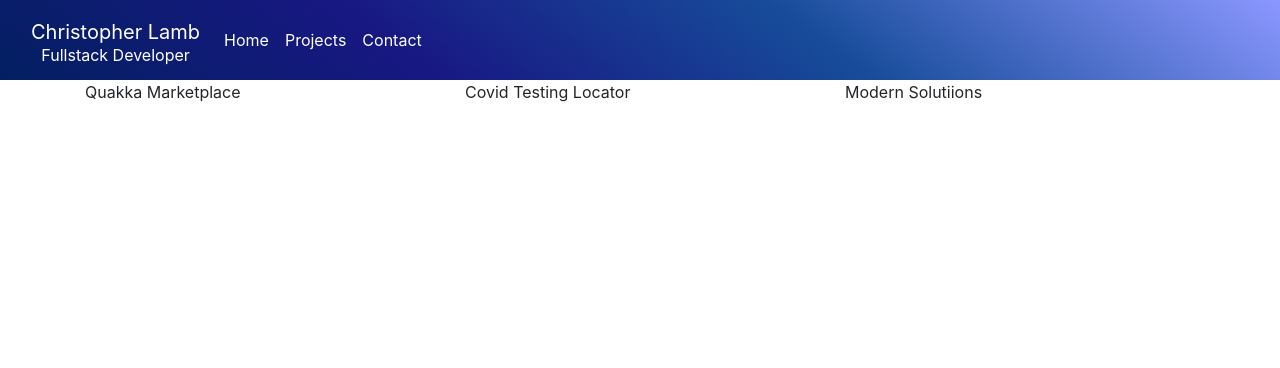
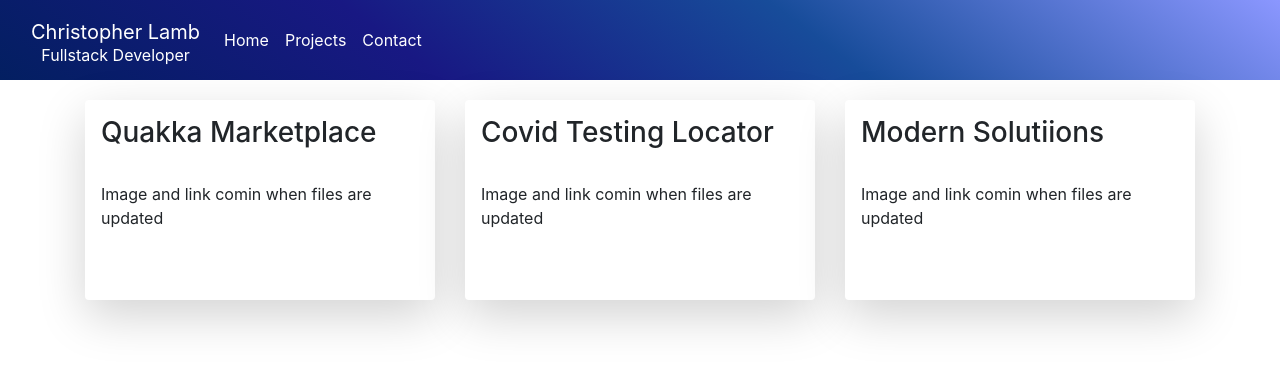
Before and after one commit to Christopher-Lamb/react-portfolio, a React (Create React App) app: page /projects in a window 1280 px wide. Shown: the top 368 px of the page. Built offline with nearby package versions, Linux system fonts and the light colour scheme.

Commit message:
Projects Page Styling

```diff
--- a/src/pages/Projects/index.js
+++ b/src/pages/Projects/index.js
@@ -2,10 +2,7 @@ import React from "react";
 import NavBar from "../../components/NavBar";
 import Card from "../../components/Card";
 import { Col, Row, Container } from "react-bootstrap";
-
-const marginTopPx = 20;
-const heightPx = 200;
-const widthPercent = 100;
+import "./style.css";
 
 function Projects() {
   return (
@@ -15,29 +12,29 @@ function Projects() {
         <Row>
           <Col lg={4}>
             <Card
-              marginTopPx={marginTopPx}
-              heightPx={heightPx}
-              width={widthPercent}
+              className={"card-project shadow-lg p-3 mb-5 bg-white rounded"}
             >
-              Quakka Marketplace
+              <h3>Quakka Marketplace</h3>
+              <br />
+              <p>Image and link comin when files are updated</p>
             </Card>
           </Col>
           <Col lg={4}>
             <Card
-              marginTopPx={marginTopPx}
-              heightPx={heightPx}
-              width={widthPercent}
+              className={"card-project shadow-lg p-3 mb-5 bg-white rounded"}
             >
-              Covid Testing Locator
+              <h3>Covid Testing Locator</h3>
+              <br />
+              <p>Image and link comin when files are updated</p>
             </Card>
           </Col>
           <Col lg={4}>
             <Card
-              marginTopPx={marginTopPx}
-              heightPx={heightPx}
-              width={widthPercent}
+              className={"card-project shadow-lg p-3 mb-5 bg-white rounded"}
             >
-              Modern Solutiions
+              <h3>Modern Solutiions</h3>
+              <br />
+              <p>Image and link comin when files are updated</p>
             </Card>
           </Col>
         </Row>
--- /dev/null
+++ b/src/pages/Projects/style.css
@@ -0,0 +1,4 @@
+.card-project {
+  margin-top: 20px;
+  height: 200px;
+}
```
Also changed, not shown: 1 other file (tests, documents, lock files or other folders).
